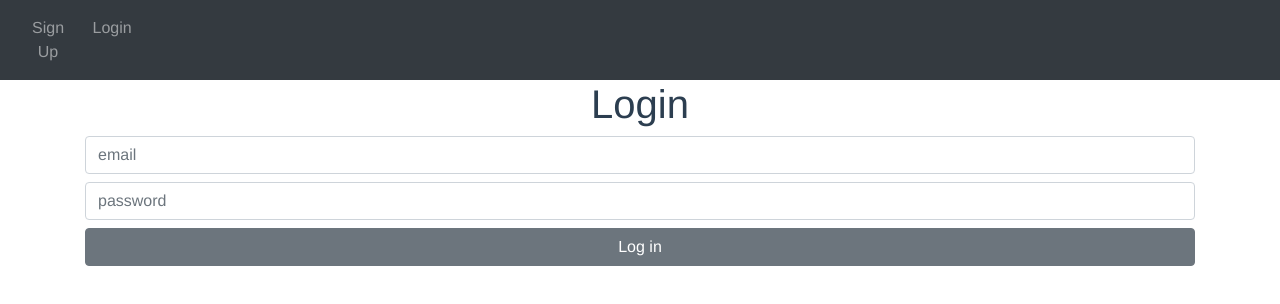
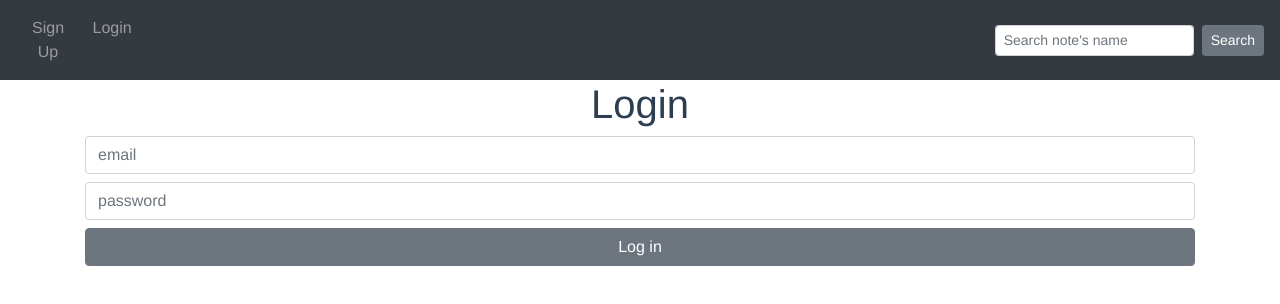
Before and after one commit to EdnGG/mevn-bluuweb-udemy, a Vue app: page /login in a window 1280 px wide. Shown: the top 304 px of the page. Built offline with nearby package versions, Linux system fonts and the light colour scheme.

Commit message:
working on search component

```diff
--- a/src/App.vue
+++ b/src/App.vue
@@ -20,21 +20,10 @@
 
           <!-- Right aligned nav items -->
           <b-navbar-nav class="ml-auto">
-            <b-nav-form>
-              <!-- <b-form-input
-                size="sm"
-                class="mr-sm-2"
-                placeholder="Search"
-              ></b-form-input>
-              <b-button size="sm" class="my-2 my-sm-0" type="submit"
-                >Search</b-button
-              > -->
-            </b-nav-form>
-
+            <SearchNotes/>
             <b-nav-item-dropdown right v-if="estaActivo">
               <!-- Using 'button-content' slot -->
               <template v-slot:button-content>
-                <!-- <em>User</em> -->
                 <em>{{usuarioDB.nombre}}</em>
               </template>
               <b-dropdown-item to="/">Profile</b-dropdown-item>
@@ -56,7 +45,11 @@
 
 <script>
 import { mapActions, mapGetters, mapState } from "vuex";
+import SearchNotes from './components/SearchNotes'
 export default {
+  components: {
+    SearchNotes
+  },
   methods: {
     ...mapActions(["cerrarSesion", "leerToken"]),
   },
--- /dev/null
+++ b/src/components/SearchNotes.vue
@@ -0,0 +1,77 @@
+<template>
+  <b-nav-form @submit.prevent="searchNote()">
+    <b-form-input
+      size="sm"
+      class="mr-sm-2"
+      placeholder="Search note's name"
+      v-model="note.nombre"
+    ></b-form-input>
+    <b-button size="sm" class="my-2 my-sm-0" type="submit">Search</b-button>
+  </b-nav-form>
+</template>
+
+<script>
+import { mapState } from 'vuex'
+export default {
+name: 'SearchNotes',
+data () {
+  return{
+    // Solo se requiere la nota indicada (Se buscaria por nombre de nota)
+    note: {
+      nombre: '',
+      description: ''
+    },
+    userNote: ''
+  }
+},
+computed: {
+  ...mapState(["token"]),
+},
+methods: {
+  // ...mapActions(["usuarioDB"]),
+  searchNote(){
+    this.$router.push({name: 'buscar', params: {'searchtext': this.note.nombre}})
+      // let config = {
+      //   headers: {
+      //     // El token lo sacamos de 'store'
+      //     token: this.token,
+      //   },
+      // };
+      // this.axios
+      //   .get("/nota", config)
+      //   .then((res) => {
+
+      //     // for( let i=0; i < res.data.notaDB.length; i++){
+      //     //   if(res.data.notaDB[i].nombre === this.note){
+      //     //     let noteFounded = res.data.notaDB[i].nombre
+      //     //     this.userNote = noteFinded
+      //     //     console.log('si lo recorrio: ', noteFounded)
+      //     //   }
+      //     // }
+
+      //     let allNotes = res.data.notaDB
+
+      //     let noteFiltered = allNotes.filter((note) => { return note.nombre.toLowerCase() === this.note.nombre.toLowerCase()})
+      //     console.log('Dentro del objeto this.note: ', this.note)
+      //     console.log('Usando filter, guardandolo en variable noteFiltered: ', noteFiltered[0].description)
+
+
+      //     if(this.note.nombre.toLowerCase() === res.data.notaDB[0].nombre.toLowerCase()){
+      //       console.log('nota encontrada')
+      //     } else {
+      //        console.log('nota no encontrada')
+      //     }
+      //   })
+      //   .catch((e) => {
+      //     console.log(e.response);
+      //   });
+  },
+}
+
+}
+
+</script>
+
+<style>
+
+</style>
--- a/src/router/index.js
+++ b/src/router/index.js
@@ -18,10 +18,18 @@ const routes = [
     component: () => import(/* webpackChunkName: "about" */ '../views/SignUp.vue')
   },
   {
-    path: '/notas',
+    path: '/notas/:searchtext?',
     name: 'notas',
     component: () => import(/* webpackChunkName: "about" */ '../views/Notas.vue'),
     meta: {requireAuth: true}
+  },
+  {
+    /* (:searchtext?) this means that the  router expect to receive a dinamic value but if it dont receive it
+     it doesn't get an error
+    */
+    path: '/buscar/:searchtext?',
+    name: 'buscar',
+    component: () => import(/* webpackChunkName: "about" */ '../views/Redirect.vue')
   },
   {
     path: '/login',
--- a/src/views/Notas.vue
+++ b/src/views/Notas.vue
@@ -55,6 +55,12 @@
       >Add</b-button>
     </form>
     <br>
+    <!-- <b-form-input
+      size="sm"
+      class="mr-sm-2"
+      placeholder="Search note's name"
+      v-model="searchText"
+    ></b-form-input> -->
     <div class="table-responsive-sm">
     <table class="table table-striped mt-4 pt-4 table-hover">
       <thead class="thead-dark">
@@ -67,7 +73,7 @@
         </tr>
       </thead>
       <tbody>
-        <tr v-for="(item, index) in notas" :key="index">
+        <tr v-for="(item, index) in filteredNotes" :key="index">
           <th scope="row">{{ item.nombre }}</th>
           <!-- <td>{{ item.nombre }}</td> -->
           <td>{{ item.description }}</td>
@@ -149,10 +155,11 @@ export default {
       nota: { nombre: "", description: "" },
       editar: false,
       notaEditar: {},
+      searchText: '',
     };
   },
   watch: {
-    //  con esta funcion leemos la query desde vue.js
+    //  con esta funcion leemos la query (la url) desde vue.js
     "$route.query.pagina": {
       immediate: true,
       handler(pagina) {
@@ -160,17 +167,27 @@ export default {
         this.paginacion(pagina);
         this.paginaActual = pagina;
       },
-    },
+    }
+  },
+  /**
+  *  vm se refiere a this
+  */
+  beforeRouteEnter(to, from, next) {
+    let search = to.params.searchtext || ''
+    next(vm => vm.searchText = search)
   },
   // created() {
   //   this.listarNotas();
   // },
   computed: {
+    ...mapState(["token"]),
     cantidadPaginas() {
       // devuelve un numero entero hacia arriba
       return Math.ceil(this.totalNotas / this.limite);
     },
-    ...mapState(["token"]),
+    filteredNotes(){
+      return this.notas.filter(note => note.nombre.toLowerCase().includes(this.searchText.toLowerCase(),))
+    },
   },
   methods: {
     paginacion(pagina) {
@@ -277,24 +294,6 @@ export default {
       this.mensaje.texto = "probando alerta";
       this.showAlert();
     },
-    // listarNotas() {
-    //   let config = {
-    //     headers: {
-    //       // El token lo sacamos de 'store'
-    //       token: this.token,
-    //     },
-    //   };
-    //   this.axios
-    //     .get("/nota", config)
-    //     .then((res) => {
-    //       console.log(res.data.notaDB);
-    //       this.notas = res.data.notaDB;
-    //       // console.log(this.notas);
-    //     })
-    //     .catch((e) => {
-    //       console.log(e.response);
-    //     });
-    // },
     countDownChanged(dismissCountDown) {
       this.dismissCountDown = dismissCountDown;
     },
--- /dev/null
+++ b/src/views/Redirect.vue
@@ -0,0 +1,27 @@
+<template>
+
+</template>
+
+<script>
+export default {
+  data() {
+    return {
+      text: ''
+    }
+  },
+  mounted() {
+    // this.$route.params.searchtext === this.text
+    this.text = this.$route.params.searchtext
+    console.log('Dentro de text: ', this.text)
+    /**
+    * Here we redirect the client to the view called  'notas'
+    * we pass througth params the note url we want to go
+    */
+    this.$router.push({name: 'notas', params: {'searchtext': this.text}})
+  }
+}
+</script>
+
+<style>
+
+</style>
```
